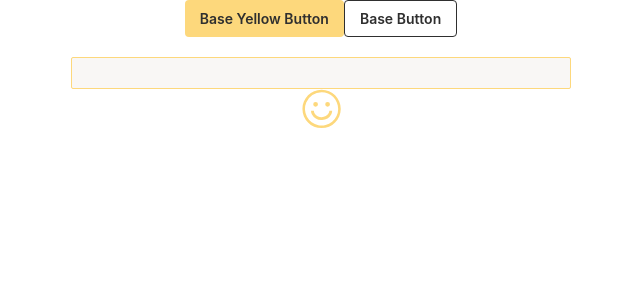
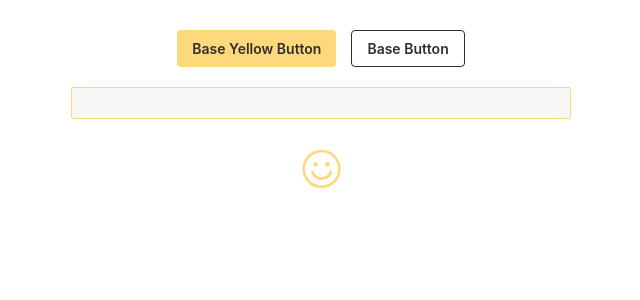
Before and after one commit to paniTani/react_storybook, a React (Create React App) app: page / in a window 1280 px wide. Shown: the top 300 px of the page, without its empty margins (319-959 px from the left). Built offline with nearby package versions, Linux system fonts and the light colour scheme.

Commit message:
added wrapper

```diff
--- a/src/App.js
+++ b/src/App.js
@@ -1,20 +1,14 @@
 import React from 'react';
 import 'antd/dist/antd.css';
-import BaseButton from './components/BaseButton.js';
 import './App.css';
-import BaseInput from "./components/BaseInput";
+import FirstPage from "./components/FirstPage";
 import { ReactComponent as SmileSvg }  from './assets/images/icon-smile.svg';
 
 function App() {
   return (
     <div className="App">
-      <BaseButton yellow>Base Yellow Button</BaseButton>
-      <BaseButton>Base Button</BaseButton>
-      <br/>
-      <BaseInput mt="20px" />
-      <br/>
+      <FirstPage />
       <SmileSvg className='smile-icon' />
-      <br/>
     </div>
   );
 }
--- a/src/components/BaseButton.js
+++ b/src/components/BaseButton.js
@@ -1,4 +1,5 @@
 import styled from 'styled-components';
+import { space } from 'styled-system'
 
 const BaseButton = styled.button`
   color: var(--lightBlack);
@@ -9,6 +10,7 @@ const BaseButton = styled.button`
   font-weight: 600;
   padding: 0 15px;
   transition: opacity 0.2s;
+  ${space};
 
   &:hover {
     opacity: 0.8;
--- /dev/null
+++ b/src/components/FirstPage.js
@@ -0,0 +1,24 @@
+import React, { Component } from 'react';
+import styled from 'styled-components';
+import BaseButton from './BaseButton.js';
+import BaseInput from "./BaseInput";
+
+const Wrapper = styled.div`
+    padding: 30px;
+`;
+
+
+class FirstPage extends Component {
+  render() {
+    return (
+      <Wrapper>
+        <BaseButton yellow>Base Yellow Button</BaseButton>
+        <BaseButton ml="15px">Base Button</BaseButton>
+        <br />
+        <BaseInput mt="20px" />
+      </Wrapper>
+  )
+  }
+};
+
+export default FirstPage;
```
